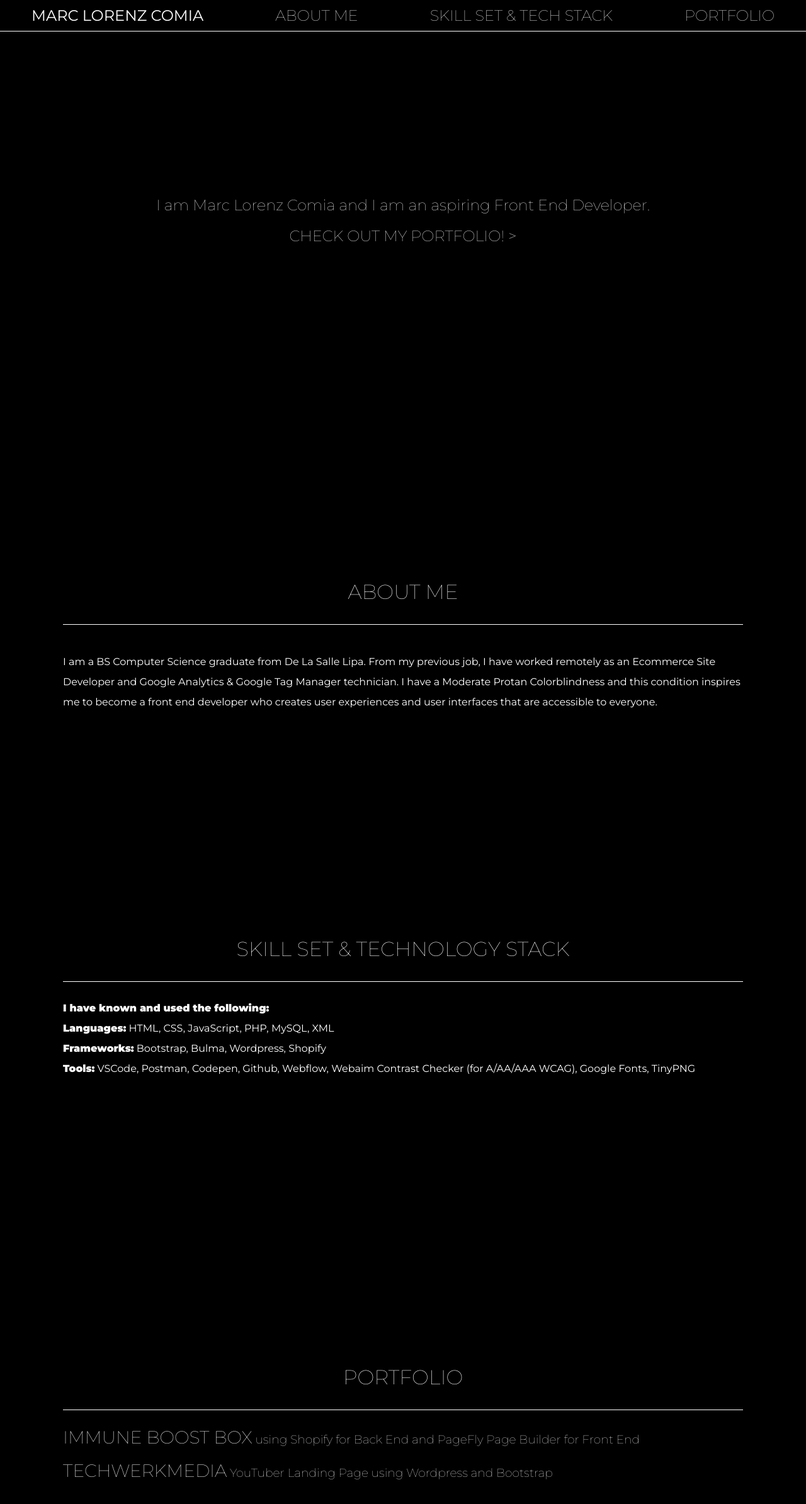
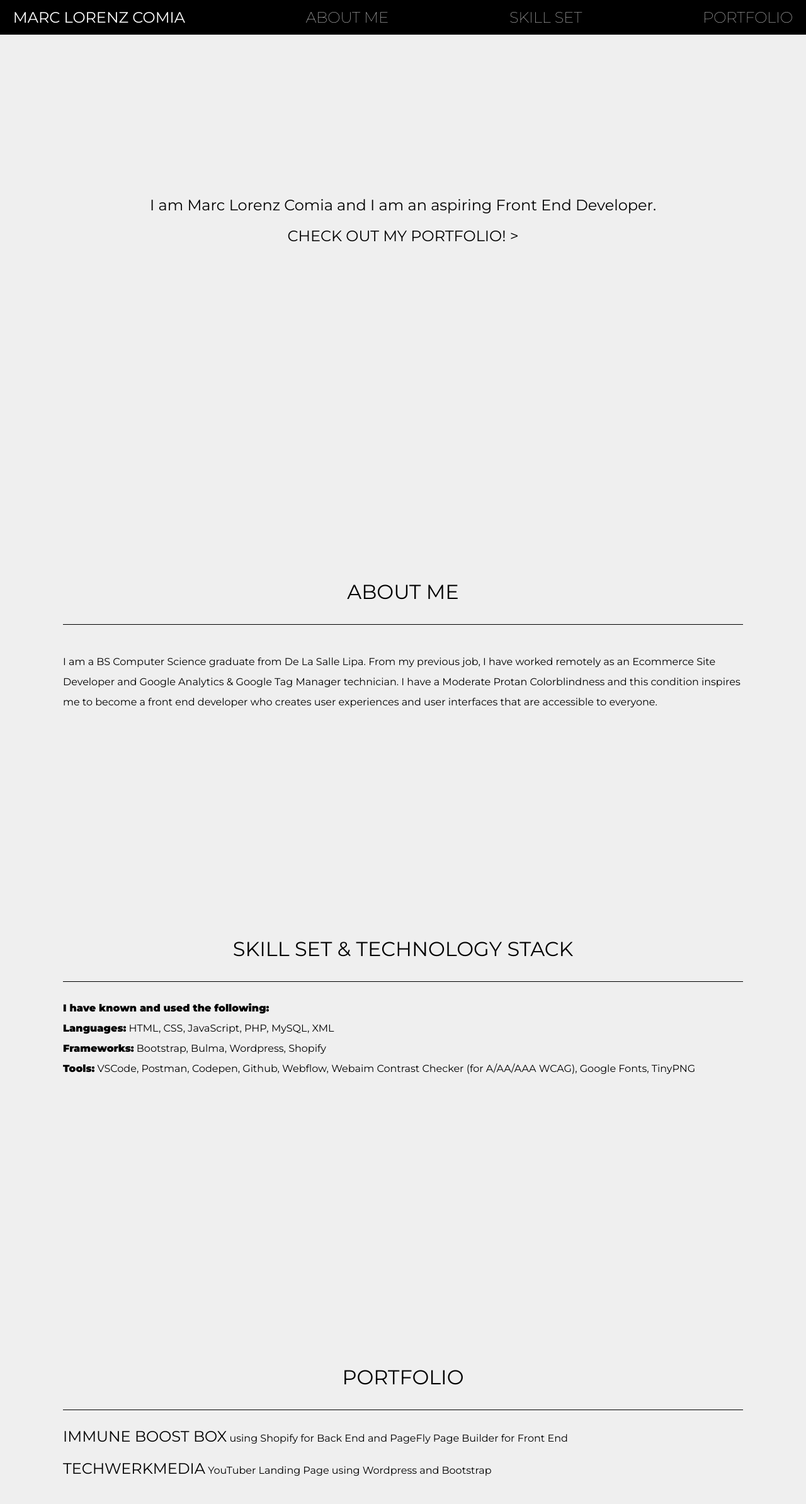
Before and after one commit to marclorenz27-web/my-personal-website, a plain HTML site: page index.html in a window 1280 px wide. Shown: the whole page at 63% size. Drawn offline with Linux system fonts and the light colour scheme.

Commit message:
update colors

```diff
--- a/css/style.css
+++ b/css/style.css
@@ -1,9 +1,12 @@
 html, body {
     font-family: 'Montserrat', sans-serif;
     font-size: 16px;
-    color: white;
-    background-color: black;
+    color: #000000;
     margin: 0;
+}
+
+body{
+    background-color:#EFEFEF;
 }
 
 html{
@@ -25,26 +28,36 @@ nav {
     display: flex;
     flex-direction: row;
     justify-content: space-between;
-    background-color: transparent;
-    padding: 10px;
-    border-bottom: 1px solid white;
+    background-color: #000000;
+    padding: 1vw;
 }
 
 
 
 nav > a {
     color: white;
-    margin: 0 40px;
+    margin: 0 1vmin;
 }
 
 nav > #name {
     font-weight: 400;
 }
 
+@media (max-width: 480px) and (min-width: 320px){
+    body > #nav-wrapper {
+        width: auto;
+    }
+    nav {
+        width: 100vw;
+    }
+    nav > a {
+        font-size: 16px;
+    }
+}
+
 a {
     text-decoration: none;
     color: white;
-    font-weight: 500;
     font-size: 1.5em;
     font-weight: 300;
     text-transform: uppercase;
@@ -70,7 +83,7 @@ p {
 }
 
 h1, h2, h3, h4, h5, h6 {
-    font-weight: 300;
+    font-weight: 400;
 }
 h2{
     text-transform: uppercase;
@@ -97,10 +110,11 @@ main #about-me{
 main section > h2 {
     text-align: center;
     font-size: 2em;
-    border-bottom: 1px solid white;
+    border-bottom: 1px solid black;
     padding-bottom: 1em;
 }
 
-#greeting > a {
-
+#greeting > a, #portfolio > p > a {
+    color: #000000;
+    font-weight: 400;
 }
--- a/index.html
+++ b/index.html
@@ -16,7 +16,7 @@
         <nav>
             <a href="#greeting" id="name">Marc Lorenz Comia</a>
             <a href="#about-me" class="navigation">About Me</a>
-            <a href="#skills-tech-stack" class="navigation">Skill Set & Tech Stack</a>
+            <a href="#skills-tech-stack" class="navigation">Skill Set</a>
             <a href="#portfolio" class="navigation">Portfolio</a>
         </nav>
     </div>
@@ -50,10 +50,10 @@
 
         <section id="portfolio">
             <h2>Portfolio</h2>
-            <h3><a href="https://immuneboostbox.com" target=_blank>Immune Boost Box</a> using Shopify for Back End and
-                PageFly Page Builder for Front End</h3>
-            <h3><a href="https://techwerkmedia.com/" target="_blank">TechWerkMedia</a> YouTuber Landing Page using
-                Wordpress and Bootstrap</h3>
+            <p><a href="https://immuneboostbox.com" target=_blank>Immune Boost Box</a> using Shopify for Back End and
+                PageFly Page Builder for Front End</p>
+            <p><a href="https://techwerkmedia.com/" target="_blank">TechWerkMedia</a> YouTuber Landing Page using
+                Wordpress and Bootstrap</p>
         </section>
 </body>
 
```
